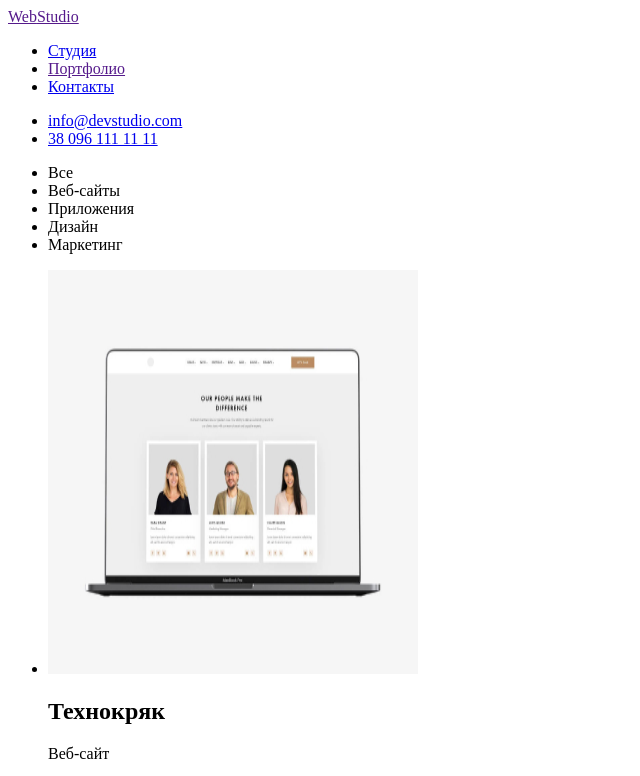
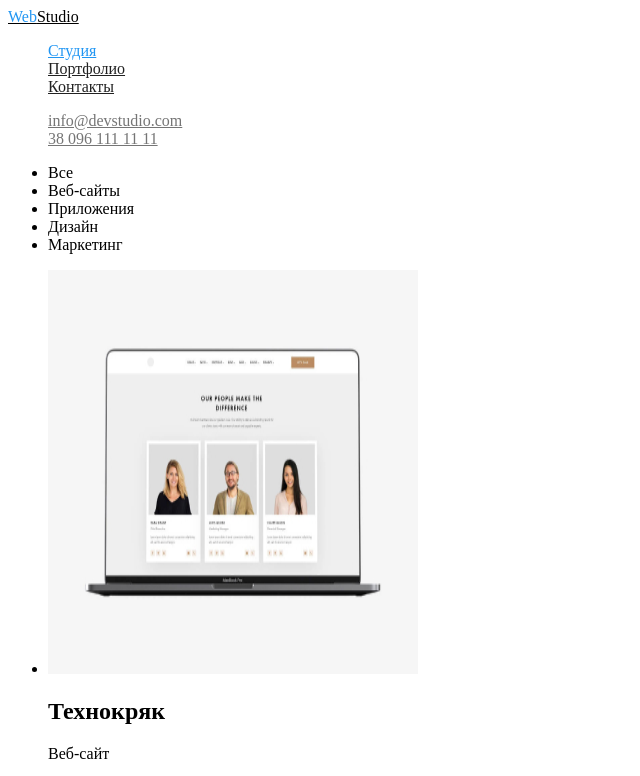
Before and after one commit to EvS13/goit-markup-hw-02, a plain HTML site: page portfolio.html in a window 1280 px wide. Shown: the top 776 px of the page, without its empty margins (0-640 px from the left). Drawn offline with Linux system fonts and the light colour scheme.

Commit message:
изменила названия класса лого

```diff
--- a/css/styles.css
+++ b/css/styles.css
@@ -23,6 +23,7 @@
 
 
 
+/* index.css */
 
 
 /* body */
@@ -48,7 +49,7 @@
     color: #FFFFFF;
 }
 
-.logo-primary {
+.logo-web {
    color:var(--accent-color);
 }
 
@@ -133,6 +134,8 @@
     background-color: var(--button-br-color);
 }
 
+/* footer */
+
 .footer {
     background-color: var(--footer-br-color);
 }
@@ -144,3 +147,9 @@
 .footer .link {
     color: rgba(255, 255, 255, 0.6)
 }
+
+
+
+
+
+/* portfolio.css */
--- a/portfolio.html
+++ b/portfolio.html
@@ -9,18 +9,19 @@
 <body>
 
     <!-- Шапка -->
-    <header>
+    <header class="header">
         <nav>
-            <a href=""><span>Web</span>Studio</a>
-        <ul>
-            <li><a href="./index.html">Студия</a></li>
-            <li><a href="">Портфолио</a></li>
-            <li><a href="#address">Контакты</a></li>
+            <a href="./index.html" class="logo"><span class="logo-web">Web</span>Studio</a>
+
+        <ul class="site-nav list">
+            <li><a href="./index.html" class="link current">Студия</a></li>
+            <li><a href="" class="link">Портфолио</a></li>
+            <li><a href="#address" class="link">Контакты</a></li>
         </ul>
         </nav>
-        <ul>
-            <li><a href="mailto:info@devstudio.com">info@devstudio.com</a></li>
-            <li><a href="tel:+380961111111">38 096 111 11 11</a></li>
+        <ul class="link-nav list">
+            <li><a href="mailto:info@devstudio.com" class="link">info@devstudio.com</a></li>
+            <li><a href="tel:+380961111111" class="link">38 096 111 11 11</a></li>
         </ul>
     </header>
 
```
Also changed, not shown: index.html (+2 -2 lines).
